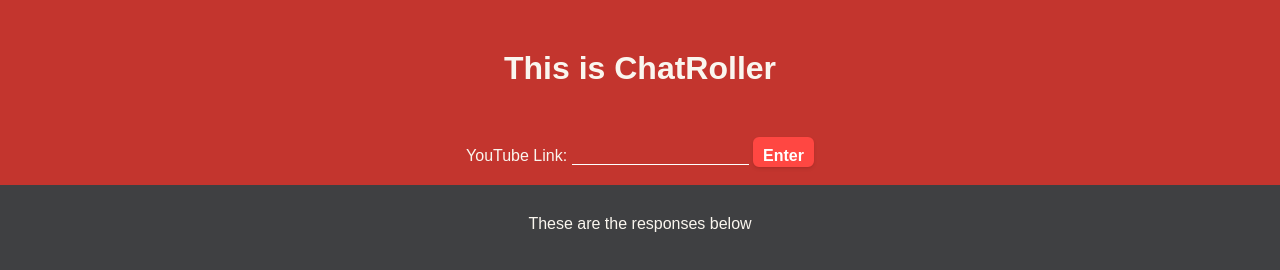
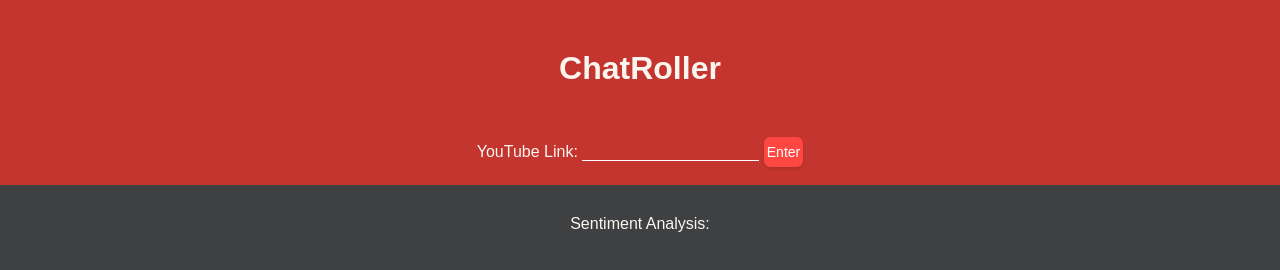
Before and after one commit to Ryan-Diep/ChatRoller, a website: page public/index.html in a window 1280 px wide. Drawn offline with Linux system fonts and the light colour scheme.

Commit message:
final commit

```diff
--- a/public/index.css
+++ b/public/index.css
@@ -1,39 +1,49 @@
-*{
+* {
     margin: 0;
     padding: 0;
     box-sizing: border-box;
     text-align: center;
 }
+
 header {
     background: #c3352e;
     font-size: 16px;
     font-family: 'Poppins', sans-serif;
 }
-h1{
+
+h1 {
     padding: 50px;
 }
+
 p {
     padding: 30px;
 }
+
 body {
     background: #3f4042;
     font-size: 16px;
     font-family: 'Poppins', sans-serif;
     color: #FAF6EF;
 }
+
 #scroll-box {
     height: calc(100vh - 200px);
     overflow: auto;
+    padding-left: 25px;
+    padding-right: 25px;
 }
+
 #link {
     border: none;
     border-bottom: 1px solid #fff;
     outline: none;
     background: transparent;
 }
+
 #sub-title {
     padding: 20;
 }
+
 #submit-button {
 
     display: inline-block;
@@ -43,10 +53,10 @@
     border: 2px solid #ff4742;
     color: #fff;
     background-color: #ff4742;
-    padding: 8px;
+    padding: 1px;
     box-shadow: rgba(0, 0, 0, 0.07) 0px 2px 4px 0px, rgba(0, 0, 0, 0.05) 0px 1px 1.5px 0px;
-    font-weight: 800;
-    font-size: 16px;
+    font-weight: 400;
+    font-size: 14px;
     height: 30px;
 
 }
--- a/public/index.html
+++ b/public/index.html
@@ -9,18 +9,18 @@
 
 <body>
     <header>
-            <div id = "title">
-                <h1>This is ChatRoller</h1>
-                <div id = "sub-title">
+        <div id="title">
+            <h1>ChatRoller</h1>
+            <div id="sub-title">
                 <label>YouTube Link: </label>
                 <input type="text" id="link">
-                    <button type="button" id = "submit-button">Enter</button>
+                <button type="button" id="submit-button">Enter</button>
             </div>
             <br>
         </div>
     </header>
 
-        <p>These are the responses below</p>
+    <p>Sentiment Analysis:</p>
     <div id="scroll-box">
         <div id="message"></div>
     </div>
@@ -32,8 +32,10 @@
                 const messageDiv = document.getElementById('message');
                 const predictionNode = document.createTextNode(prediction);
                 const brNode = document.createElement('br');
+                const brNode1 = document.createElement('br');
                 messageDiv.appendChild(predictionNode);
                 messageDiv.appendChild(brNode);
+                messageDiv.appendChild(brNode1);
                 previousPrediction = prediction;
             }
         }
```
Also changed, not shown: server.js (+4 -4 lines). Lines whose indentation alone changed are shown as unchanged.
